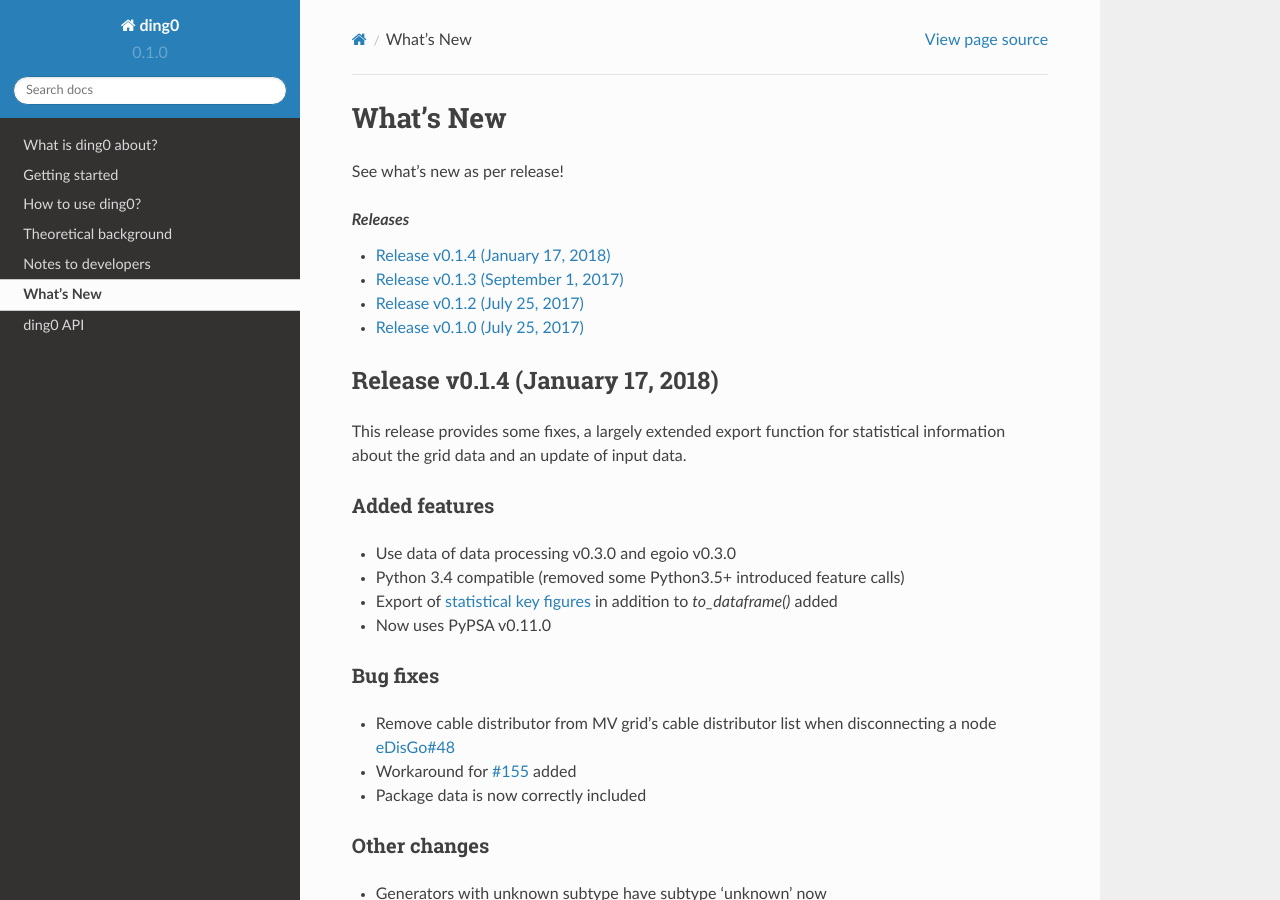
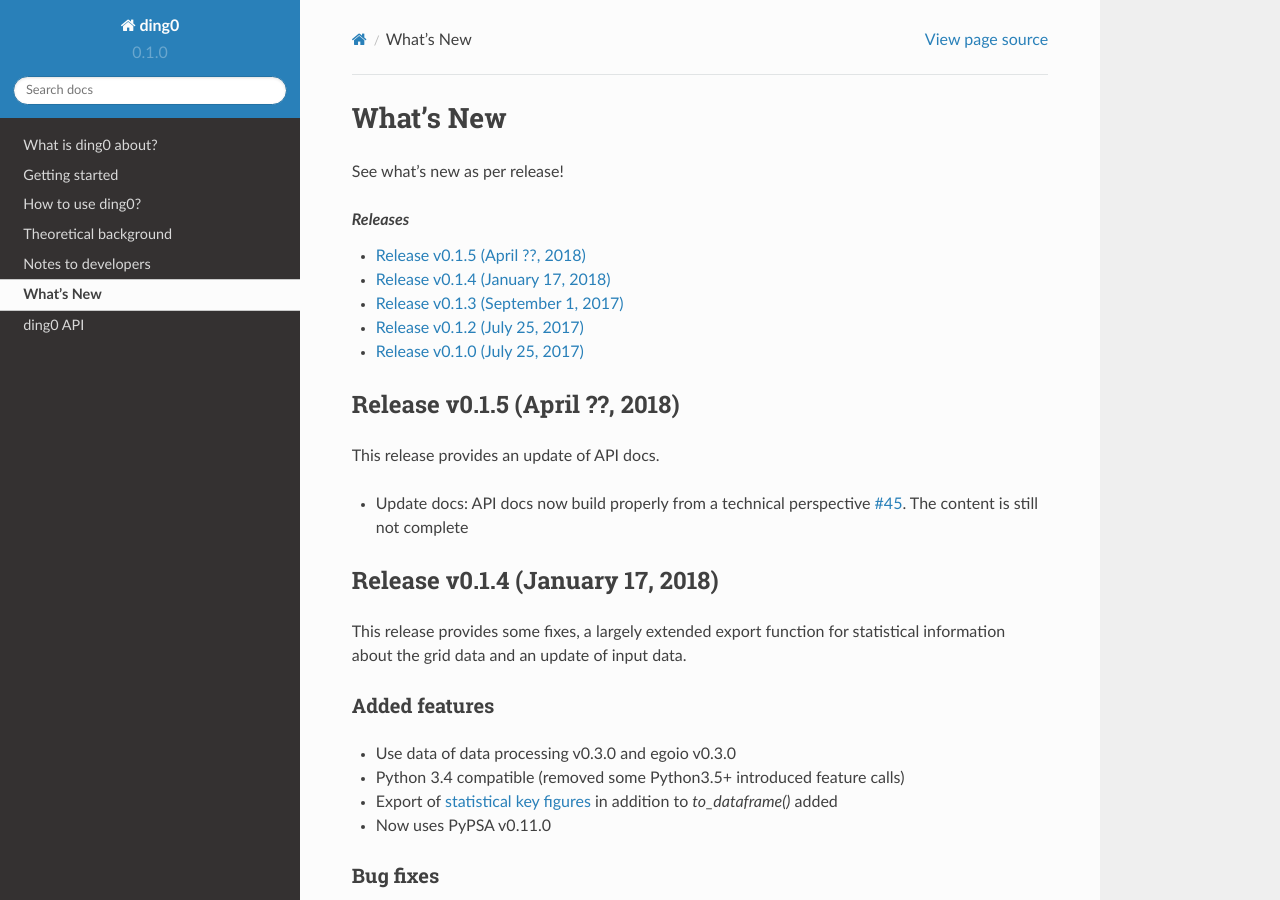
Before and after one commit to openego/ding0, a Sphinx documentation site: the page built from doc/whatsnew.rst, in a window 1280 px wide and 900 px high. Built offline with Sphinx 7.4.7 and the Read the Docs theme 2.0.0, drawn with Linux system fonts in a browser that asks for light colours; formulas are drawn with MathJax 3.

Commit message:
Update "What's New"

```diff
--- a/doc/whatsnew.rst
+++ b/doc/whatsnew.rst
@@ -8,6 +8,7 @@
     :local:
     :backlinks: top
 
+.. include::  whatsnew/v0-1-5.rst
 .. include::  whatsnew/v0-1-4.rst
 .. include::  whatsnew/v0-1-3.rst
 .. include::  whatsnew/v0-1-2.rst
--- /dev/null
+++ b/doc/whatsnew/v0-1-5.rst
@@ -0,0 +1,8 @@
+Release v0.1.5 (April ??, 2018)
+++++++++++++++++++++++++++++++++++
+
+This release provides an update of API docs.
+
+* Update docs: API docs now build properly  from a technical perspective
+  `#45 <https://github.com/openego/ding0/issues/45>`_.
+  The content is still not complete
```
